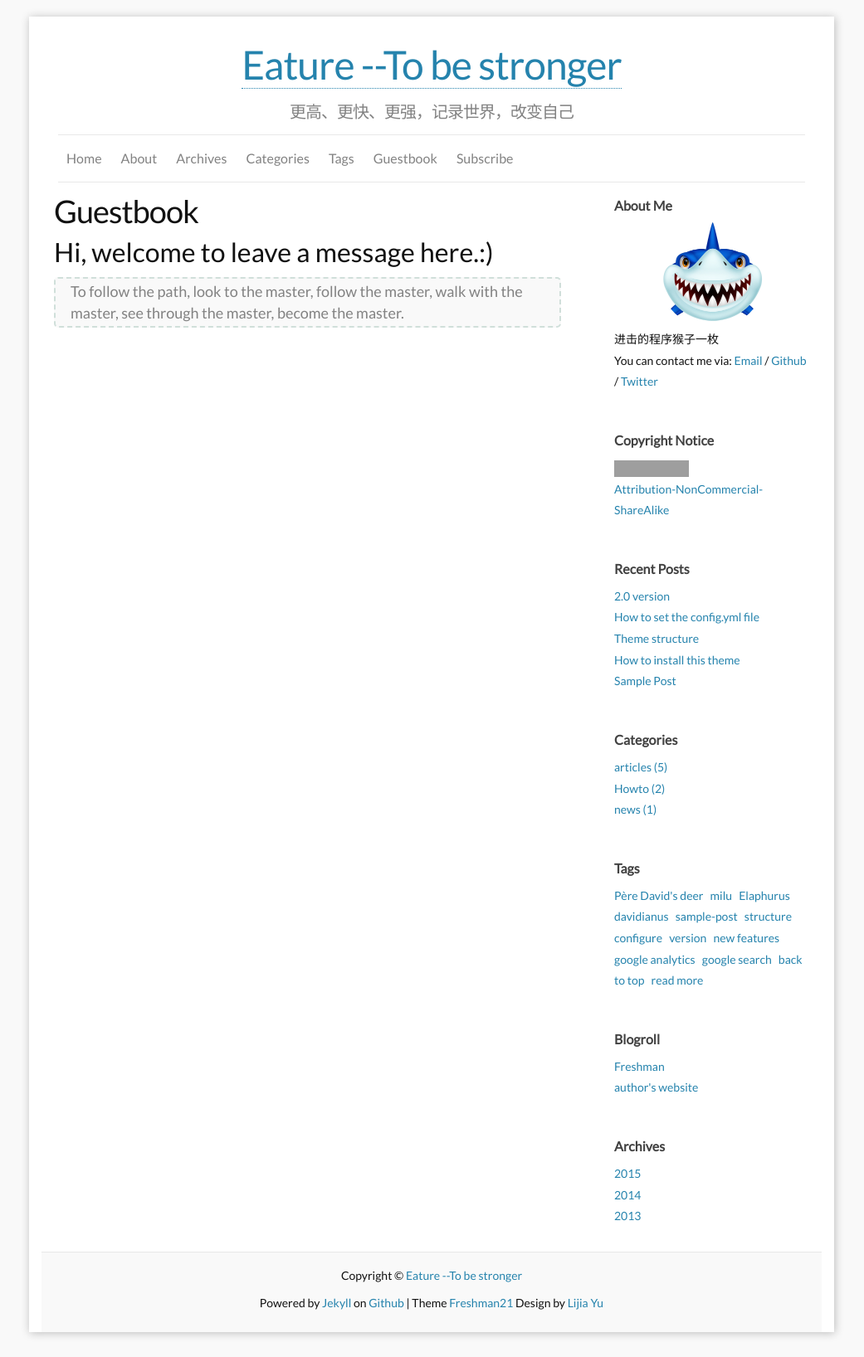
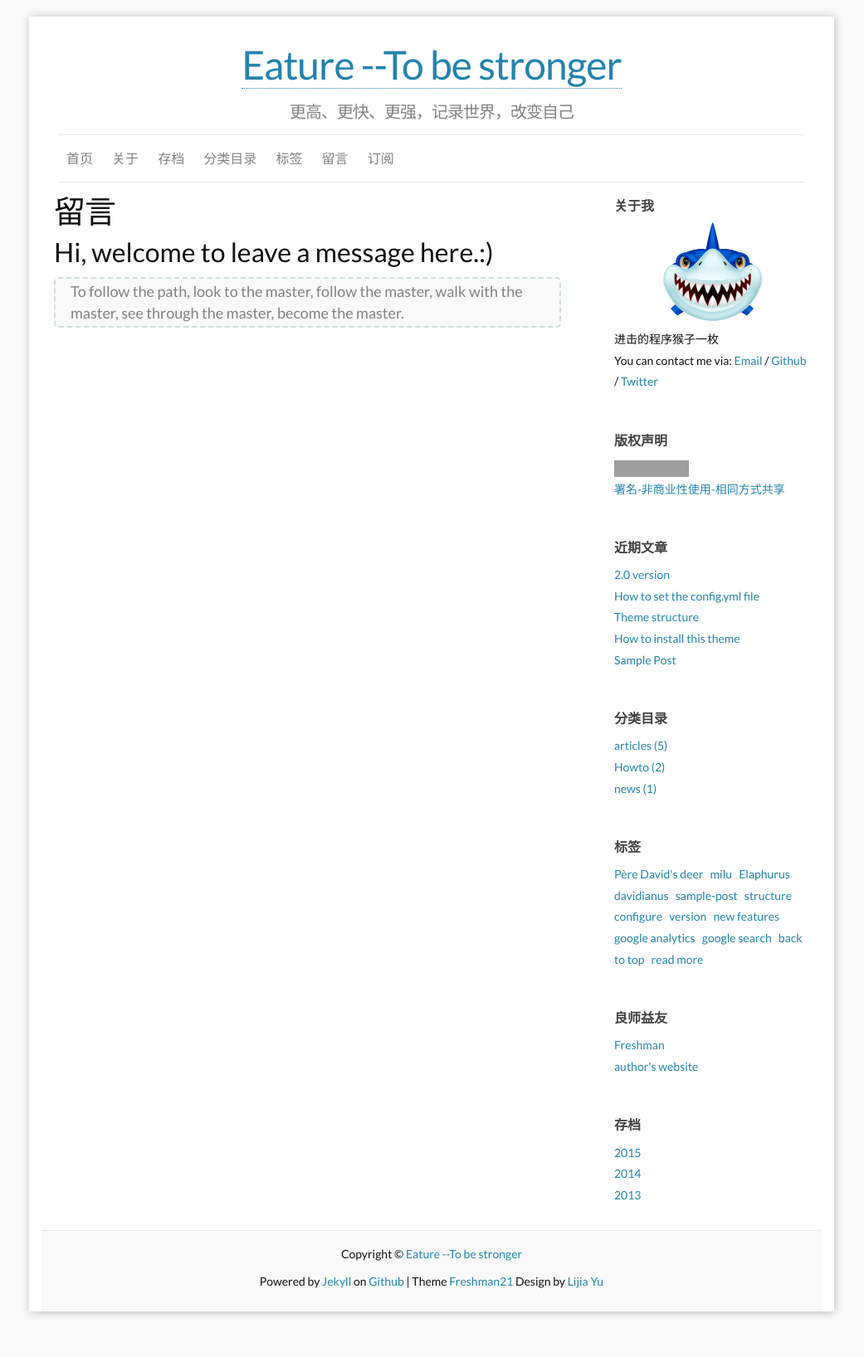
Before and after one commit to zoueature/zoueature.github.io, a Jekyll site: the page built from f_guestbook.md, in a window 1280 px wide. Shown: the whole page at 83% size, without its empty margins (120-1161 px from the left). Built offline with Jekyll 4.4.1, drawn with Linux system fonts in a browser that asks for light colours; comment, search, counter and statistics services are not loaded; after the commit the page ends 1611 px from its top, so only the background shows below that; grey boxes are pictures that could not be loaded.

Commit message:
change language

```diff
--- a/_config.yml
+++ b/_config.yml
@@ -22,7 +22,7 @@
 ### Site setting:
 ShowContactInfo: "True" # Personal Info (twitter,github,email) can be seen on aboutme-sidebar, those info only shown where ShowContactInfo == True
 default_column: "two" # blog style: two columns, if default_column != "two", you will see a one column blog.
-default_locale: "en" # blog sidebar language set, only include: English (en), Chinese (cn), Japanese (jp), Polish (pl), Korean (kr),  Russian (ru), Turkish (tr), and Indonesian (id).
+default_locale: "cn" # blog sidebar language set, only include: English (en), Chinese (cn), Japanese (jp), Polish (pl), Korean (kr),  Russian (ru), Turkish (tr), and Indonesian (id).
 
 locales:
     en:
```
